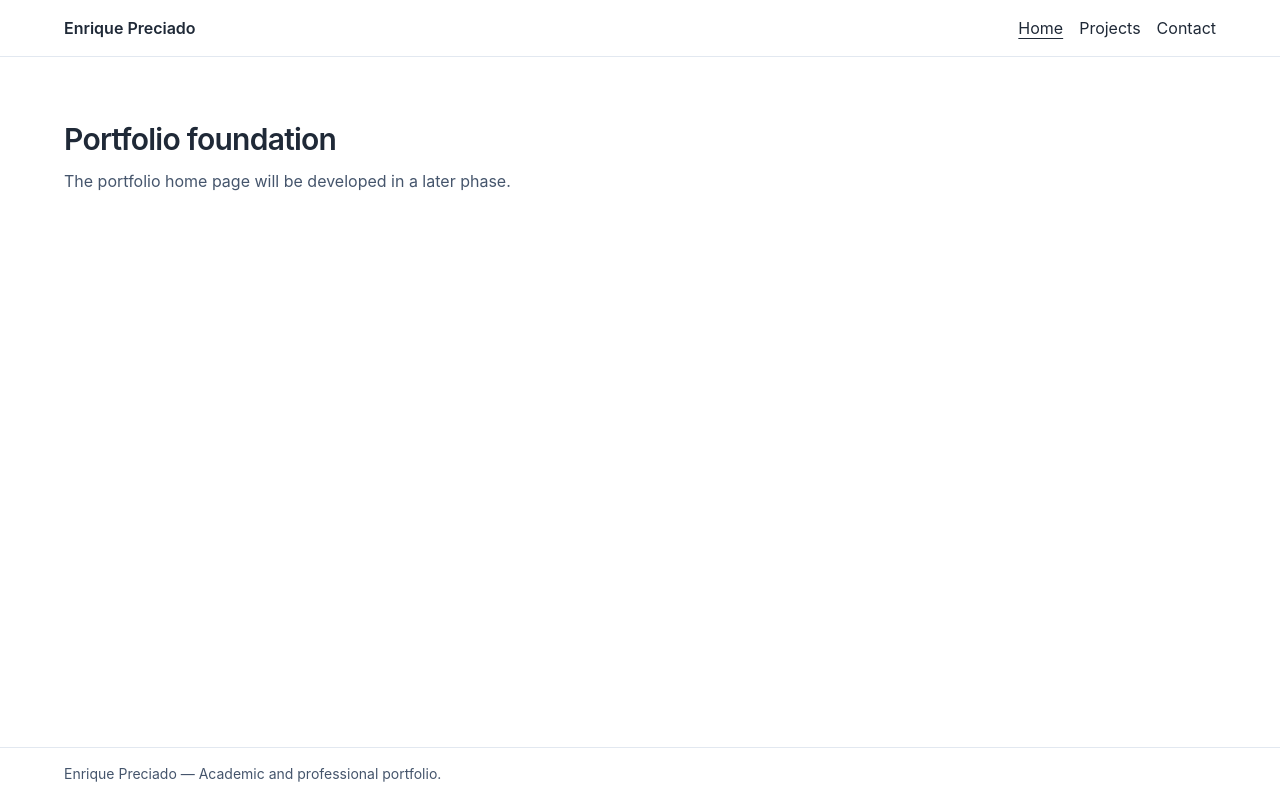
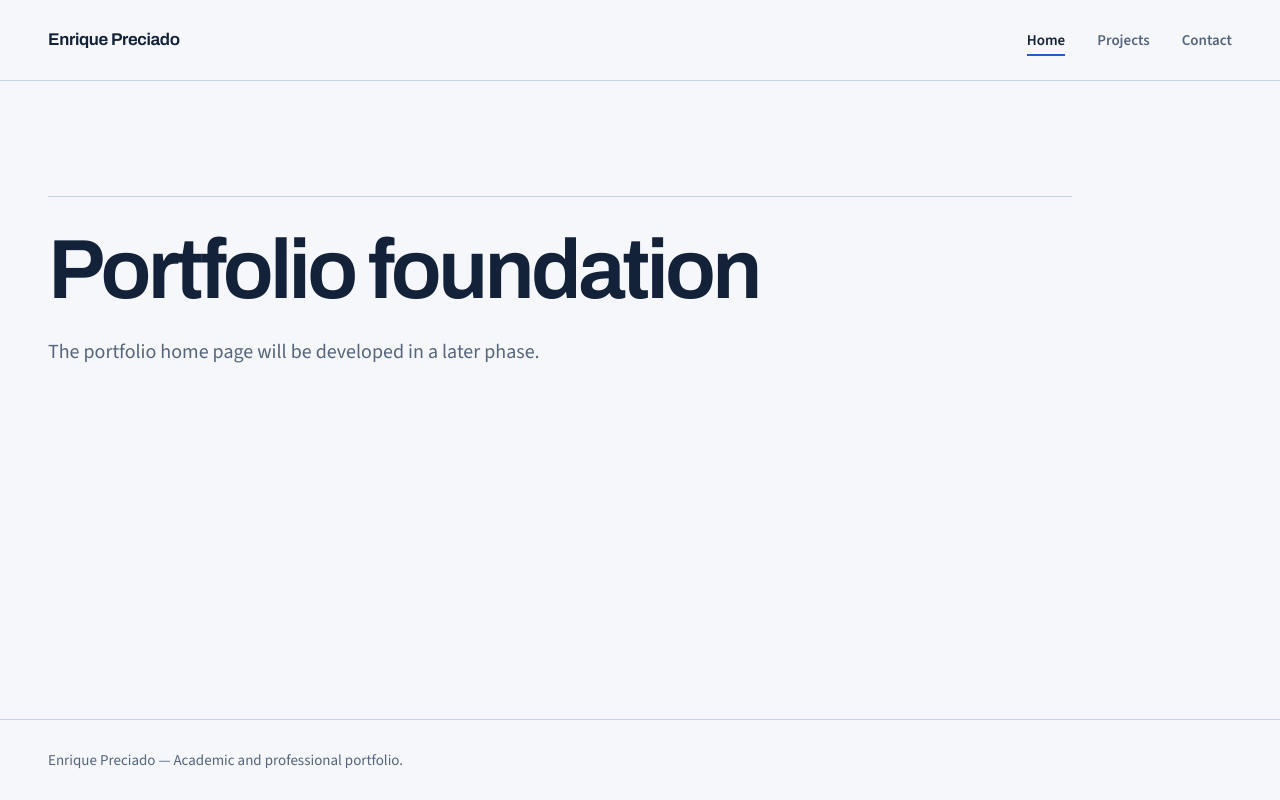
Before and after one commit to enrique28-ai/Portfolio, a React (Vite) app: page / in a window 1280 px wide. Built offline with nearby package versions, Linux system fonts and the light colour scheme.

Commit message:
feat: implement portfolio design system

```diff
--- a/index.html
+++ b/index.html
@@ -7,6 +7,12 @@
       name="description"
       content="Academic and professional portfolio of Enrique Preciado."
     />
+    <link rel="preconnect" href="https://fonts.googleapis.com" />
+    <link rel="preconnect" href="https://fonts.gstatic.com" crossorigin />
+    <link
+      href="https://fonts.googleapis.com/css2?family=Archivo:wdth,wght@75..125,400..700&amp;family=IBM+Plex+Mono:wght@400;500&amp;family=Source+Sans+3:wght@400;500;600&amp;display=swap"
+      rel="stylesheet"
+    />
     <title>Enrique Preciado | Portfolio</title>
   </head>
   <body>
--- a/src/components/PagePlaceholder.jsx
+++ b/src/components/PagePlaceholder.jsx
@@ -1,10 +1,12 @@
 function PagePlaceholder({ description, title }) {
   return (
-    <section aria-labelledby="page-title" className="py-12 sm:py-16">
-      <h1 className="text-3xl font-semibold tracking-tight" id="page-title">
-        {title}
-      </h1>
-      <p className="mt-3 max-w-2xl text-slate-600">{description}</p>
+    <section aria-labelledby="page-title" className="page-placeholder section-block">
+      <div className="page-placeholder__content content-region">
+        <h1 className="heading-display" id="page-title">
+          {title}
+        </h1>
+        <p className="page-placeholder__description body-large">{description}</p>
+      </div>
     </section>
   )
 }
--- a/src/components/SiteFooter.jsx
+++ b/src/components/SiteFooter.jsx
@@ -1,7 +1,7 @@
 function SiteFooter() {
   return (
-    <footer className="border-t border-slate-200">
-      <div className="site-container py-4 text-sm text-slate-600">
+    <footer className="site-footer">
+      <div className="site-container site-footer__inner">
         <p>Enrique Preciado — Academic and professional portfolio.</p>
       </div>
     </footer>
--- a/src/components/SiteHeader.jsx
+++ b/src/components/SiteHeader.jsx
@@ -8,19 +8,19 @@ const navItems = [
 
 function SiteHeader() {
   return (
-    <header className="border-b border-slate-200">
-      <div className="site-container flex flex-wrap items-center justify-between gap-4 py-4">
-        <NavLink className="font-semibold" to="/">
+    <header className="site-header">
+      <div className="site-container site-header__inner">
+        <NavLink className="site-identity" to="/">
           Enrique Preciado
         </NavLink>
 
-        <nav aria-label="Primary navigation">
-          <ul className="flex flex-wrap gap-4" role="list">
+        <nav aria-label="Primary navigation" className="site-nav">
+          <ul className="site-nav__list" role="list">
             {navItems.map(({ label, to }) => (
               <li key={to}>
                 <NavLink
                   className={({ isActive }) =>
-                    isActive ? 'underline underline-offset-4' : 'hover:underline'
+                    `site-nav__link${isActive ? ' site-nav__link--active' : ''}`
                   }
                   end={to === '/'}
                   to={to}
--- a/src/index.css
+++ b/src/index.css
@@ -1,4 +1,64 @@
 @import "tailwindcss";
+
+/* Systems Blueprint — Academic Edition */
+@theme {
+  --font-display: "Archivo", "Arial Narrow", Arial, sans-serif;
+  --font-body: "Source Sans 3", "Segoe UI", Arial, sans-serif;
+  --font-technical: "IBM Plex Mono", Consolas, "Liberation Mono", monospace;
+
+  --color-canvas: #f5f7fa;
+  --color-surface: #ffffff;
+  --color-ink: #132238;
+  --color-muted: #56657a;
+  --color-accent: #245fc7;
+  --color-accent-strong: #194a9b;
+  --color-structure: #c8d2e1;
+}
+
+:root {
+  color-scheme: light;
+
+  --color-background: #f5f7fa;
+  --color-surface: #ffffff;
+  --color-text-primary: #132238;
+  --color-text-secondary: #56657a;
+  --color-accent: #245fc7;
+  --color-accent-strong: #194a9b;
+  --color-border: #c8d2e1;
+
+  --font-display: "Archivo", "Arial Narrow", Arial, sans-serif;
+  --font-body: "Source Sans 3", "Segoe UI", Arial, sans-serif;
+  --font-technical: "IBM Plex Mono", Consolas, "Liberation Mono", monospace;
+
+  --space-1: 0.25rem;
+  --space-2: 0.5rem;
+  --space-3: 0.75rem;
+  --space-4: 1rem;
+  --space-5: 1.5rem;
+  --space-6: 2rem;
+  --space-7: 3rem;
+  --space-8: 4rem;
+  --space-9: 6rem;
+  --space-section: clamp(4rem, 9vw, 7.5rem);
+
+  --radius-control: 0.375rem;
+  --radius-media: 0.625rem;
+
+  --border-thin: 1px solid var(--color-border);
+  --shadow-raised: 0 0.5rem 1.5rem rgb(19 34 56 / 7%);
+
+  --layout-wide: 75rem;
+  --layout-content: 64rem;
+  --layout-reading: 43rem;
+  --layout-gutter: clamp(1.25rem, 4vw, 3rem);
+
+  font-family: var(--font-body);
+  color: var(--color-text-primary);
+  background: var(--color-background);
+  font-synthesis: none;
+  text-rendering: optimizeLegibility;
+  -webkit-font-smoothing: antialiased;
+}
 
 @layer base {
   *,
@@ -10,11 +70,6 @@
   html {
     min-width: 20rem;
     min-height: 100%;
-    font-family:
-      Inter, ui-sans-serif, system-ui, -apple-system, BlinkMacSystemFont, "Segoe UI",
-      sans-serif;
-    color: #1f2937;
-    background: #ffffff;
   }
 
   body,
@@ -24,22 +79,417 @@
 
   body {
     margin: 0;
-    line-height: 1.5;
-    text-rendering: optimizeLegibility;
-    -webkit-font-smoothing: antialiased;
+    overflow-wrap: break-word;
+    font-size: 1rem;
+    line-height: 1.65;
+    background: var(--color-background);
+  }
+
+  h1,
+  h2,
+  h3,
+  p {
+    margin-block: 0;
+  }
+
+  h1,
+  h2,
+  h3 {
+    font-family: var(--font-display);
+    color: var(--color-text-primary);
+    text-wrap: balance;
+  }
+
+  h1 {
+    font-size: clamp(2.5rem, 7vw, 5.25rem);
+    font-weight: 650;
+    line-height: 0.98;
+    letter-spacing: -0.04em;
+  }
+
+  h2 {
+    font-size: clamp(2rem, 4.5vw, 3.5rem);
+    font-weight: 625;
+    line-height: 1.05;
+    letter-spacing: -0.032em;
+  }
+
+  h3 {
+    font-size: clamp(1.375rem, 2.5vw, 1.75rem);
+    font-weight: 600;
+    line-height: 1.2;
+    letter-spacing: -0.018em;
   }
 
   a {
-    color: inherit;
+    color: var(--color-accent-strong);
+    text-decoration-thickness: 0.075em;
+    text-underline-offset: 0.18em;
+  }
+
+  a:hover {
+    color: var(--color-accent);
+    text-decoration-thickness: 0.12em;
+  }
+
+  button,
+  a {
+    -webkit-tap-highlight-color: transparent;
   }
 
   :focus-visible {
-    outline: 0.1875rem solid #1d4ed8;
+    outline: 0.1875rem solid var(--color-accent);
     outline-offset: 0.1875rem;
+  }
+
+  ::selection {
+    color: var(--color-surface);
+    background: var(--color-accent-strong);
   }
 }
 
-@utility site-container {
-  width: min(100% - 2rem, 72rem);
+/* Type roles */
+.heading-display {
+  font-family: var(--font-display);
+  font-size: clamp(2.5rem, 7vw, 5.25rem);
+  font-weight: 650;
+  line-height: 0.98;
+  letter-spacing: -0.04em;
+}
+
+.heading-1 {
+  font-family: var(--font-display);
+  font-size: clamp(2.25rem, 6vw, 4.5rem);
+  font-weight: 650;
+  line-height: 1;
+  letter-spacing: -0.038em;
+}
+
+.heading-2 {
+  font-family: var(--font-display);
+  font-size: clamp(2rem, 4.5vw, 3.5rem);
+  font-weight: 625;
+  line-height: 1.05;
+  letter-spacing: -0.032em;
+}
+
+.heading-3 {
+  font-family: var(--font-display);
+  font-size: clamp(1.375rem, 2.5vw, 1.75rem);
+  font-weight: 600;
+  line-height: 1.2;
+  letter-spacing: -0.018em;
+}
+
+.body-large {
+  font-size: clamp(1.125rem, 1.8vw, 1.25rem);
+  line-height: 1.6;
+}
+
+.text-small {
+  font-size: 0.9375rem;
+  line-height: 1.5;
+}
+
+.technical-label {
+  font-family: var(--font-technical);
+  font-size: 0.75rem;
+  font-weight: 500;
+  line-height: 1.5;
+  letter-spacing: 0.065em;
+  text-transform: uppercase;
+  color: var(--color-text-secondary);
+}
+
+/* Layout and section primitives */
+.site-shell {
+  display: flex;
+  min-height: 100vh;
+  flex-direction: column;
+}
+
+.site-main {
+  width: 100%;
+  flex: 1;
+}
+
+.site-container,
+.content-container,
+.reading-container {
+  width: calc(100% - (2 * var(--layout-gutter)));
   margin-inline: auto;
 }
+
+.site-container {
+  max-width: var(--layout-wide);
+}
+
+.content-container {
+  max-width: var(--layout-content);
+}
+
+.reading-container {
+  max-width: var(--layout-reading);
+}
+
+.section-block {
+  padding-block: var(--space-section);
+}
+
+.section-block--compact {
+  padding-block: clamp(2.5rem, 6vw, 4.5rem);
+}
+
+.content-region {
+  border-top: var(--border-thin);
+  padding-top: var(--space-6);
+}
+
+.surface {
+  border: var(--border-thin);
+  border-radius: var(--radius-media);
+  background: var(--color-surface);
+}
+
+.narrative-flow > * + * {
+  margin-top: var(--space-5);
+}
+
+.caption {
+  max-width: var(--layout-reading);
+  margin-top: var(--space-3);
+  font-family: var(--font-technical);
+  font-size: 0.75rem;
+  line-height: 1.55;
+  color: var(--color-text-secondary);
+}
+
+/* Reserved structural primitive for the Phase 5 complexity spine. */
+.complexity-spine {
+  --spine-color: var(--color-accent);
+  --spine-width: 0.125rem;
+  position: relative;
+}
+
+.complexity-spine::before {
+  position: absolute;
+  inset-block: 0;
+  inset-inline-start: 0;
+  width: var(--spine-width);
+  background: var(--spine-color);
+  content: "";
+}
+
+/* Links and control primitives */
+.text-link {
+  color: var(--color-accent-strong);
+  font-weight: 600;
+  text-decoration-line: underline;
+}
+
+.button {
+  display: inline-flex;
+  min-height: 2.75rem;
+  align-items: center;
+  justify-content: center;
+  gap: var(--space-2);
+  border: 1px solid transparent;
+  border-radius: var(--radius-control);
+  padding: 0.625rem 1.125rem;
+  font: 600 1rem/1.25 var(--font-body);
+  text-decoration: none;
+  transition:
+    color 140ms ease,
+    background-color 140ms ease,
+    border-color 140ms ease;
+}
+
+.button--primary {
+  color: var(--color-surface);
+  background: var(--color-accent);
+}
+
+.button--primary:hover {
+  color: var(--color-surface);
+  background: var(--color-accent-strong);
+}
+
+.button--secondary {
+  color: var(--color-text-primary);
+  border-color: var(--color-border);
+  background: var(--color-surface);
+}
+
+.button--secondary:hover {
+  color: var(--color-accent-strong);
+  border-color: var(--color-accent);
+  background: var(--color-background);
+}
+
+.button:disabled {
+  cursor: not-allowed;
+  opacity: 0.48;
+}
+
+/* Shared shell */
+.skip-link {
+  position: fixed;
+  z-index: 20;
+  inset-block-start: var(--space-3);
+  inset-inline-start: var(--space-3);
+  translate: 0 -200%;
+  border-radius: var(--radius-control);
+  padding: var(--space-2) var(--space-4);
+  color: var(--color-surface);
+  background: var(--color-accent-strong);
+  font-weight: 600;
+}
+
+.skip-link:focus {
+  translate: 0;
+}
+
+.site-header {
+  border-bottom: var(--border-thin);
+  background: rgb(245 247 250 / 96%);
+}
+
+.site-header__inner {
+  display: flex;
+  min-height: 5rem;
+  align-items: center;
+  justify-content: space-between;
+  gap: var(--space-5);
+}
+
+.site-identity {
+  flex: 0 0 auto;
+  font-family: var(--font-display);
+  font-size: 1.0625rem;
+  font-weight: 650;
+  letter-spacing: -0.02em;
+  color: var(--color-text-primary);
+  text-decoration: none;
+}
+
+.site-identity:hover {
+  color: var(--color-accent-strong);
+}
+
+.site-nav__list {
+  display: flex;
+  margin: 0;
+  padding: 0;
+  align-items: center;
+  gap: clamp(1rem, 3vw, 2rem);
+  list-style: none;
+}
+
+.site-nav__link {
+  position: relative;
+  display: inline-flex;
+  min-height: 2.75rem;
+  align-items: center;
+  color: var(--color-text-secondary);
+  font-size: 0.9375rem;
+  font-weight: 600;
+  text-decoration: none;
+}
+
+.site-nav__link::after {
+  position: absolute;
+  inset-inline: 0;
+  inset-block-end: 0.375rem;
+  height: 0.125rem;
+  background: var(--color-accent);
+  content: "";
+  scale: 0 1;
+  transform-origin: left;
+  transition: scale 140ms ease;
+}
+
+.site-nav__link:hover,
+.site-nav__link--active {
+  color: var(--color-text-primary);
+}
+
+.site-nav__link:hover::after,
+.site-nav__link--active::after {
+  scale: 1 1;
+}
+
+.site-footer {
+  border-top: var(--border-thin);
+}
+
+.site-footer__inner {
+  display: flex;
+  min-height: 5rem;
+  align-items: center;
+  color: var(--color-text-secondary);
+  font-size: 0.9375rem;
+}
+
+/* Current Phase 1 route placeholders, styled without adding page content. */
+.page-placeholder {
+  width: calc(100% - (2 * var(--layout-gutter)));
+  max-width: var(--layout-wide);
+  margin-inline: auto;
+}
+
+.page-placeholder__content {
+  max-width: var(--layout-content);
+}
+
+.page-placeholder__description {
+  max-width: var(--layout-reading);
+  margin-top: var(--space-5);
+  color: var(--color-text-secondary);
+}
+
+@media (max-width: 39.99rem) {
+  .site-header__inner {
+    min-height: auto;
+    padding-block: var(--space-4) var(--space-3);
+    align-items: flex-start;
+    flex-direction: column;
+    gap: var(--space-2);
+  }
+
+  .site-nav,
+  .site-nav__list {
+    width: 100%;
+  }
+
+  .site-nav__list {
+    justify-content: space-between;
+    gap: var(--space-4);
+  }
+
+  .site-nav__link {
+    min-height: 2.75rem;
+  }
+
+  .site-nav__link::after {
+    inset-block-end: 0.25rem;
+  }
+
+  .content-region {
+    padding-top: var(--space-5);
+  }
+}
+
+@media (prefers-reduced-motion: reduce) {
+  html {
+    scroll-behavior: auto;
+  }
+
+  *,
+  *::before,
+  *::after {
+    scroll-behavior: auto !important;
+    transition-duration: 0.01ms !important;
+    animation-duration: 0.01ms !important;
+    animation-iteration-count: 1 !important;
+  }
+}
--- a/src/layouts/SiteLayout.jsx
+++ b/src/layouts/SiteLayout.jsx
@@ -4,9 +4,12 @@ import SiteHeader from '../components/SiteHeader.jsx'
 
 function SiteLayout() {
   return (
-    <div className="flex min-h-screen flex-col">
+    <div className="site-shell">
+      <a className="skip-link" href="#main-content">
+        Skip to main content
+      </a>
       <SiteHeader />
-      <main className="site-container flex-1" id="main-content">
+      <main className="site-main" id="main-content">
         <Outlet />
       </main>
       <SiteFooter />
```
Also changed, not shown: 3 other files (tests, documents, lock files or other folders).
